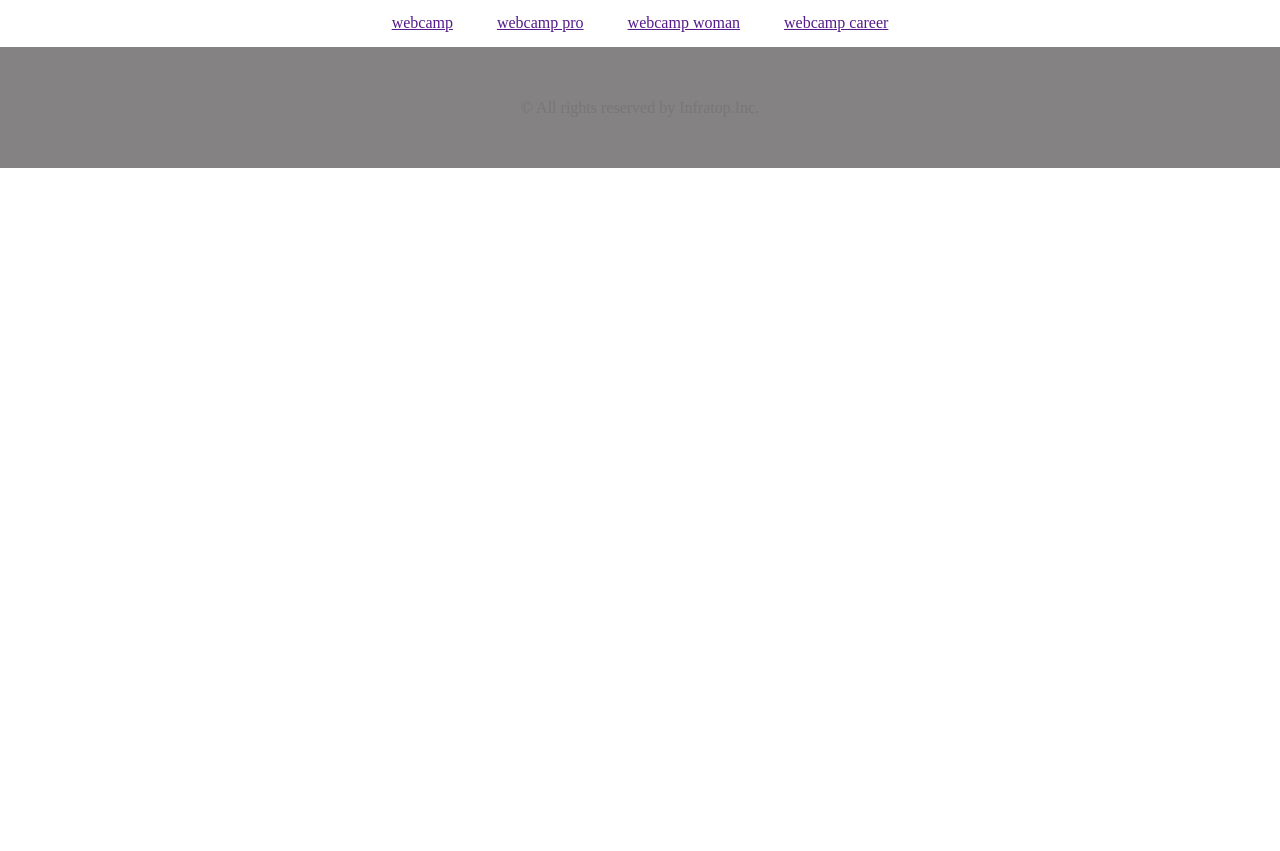
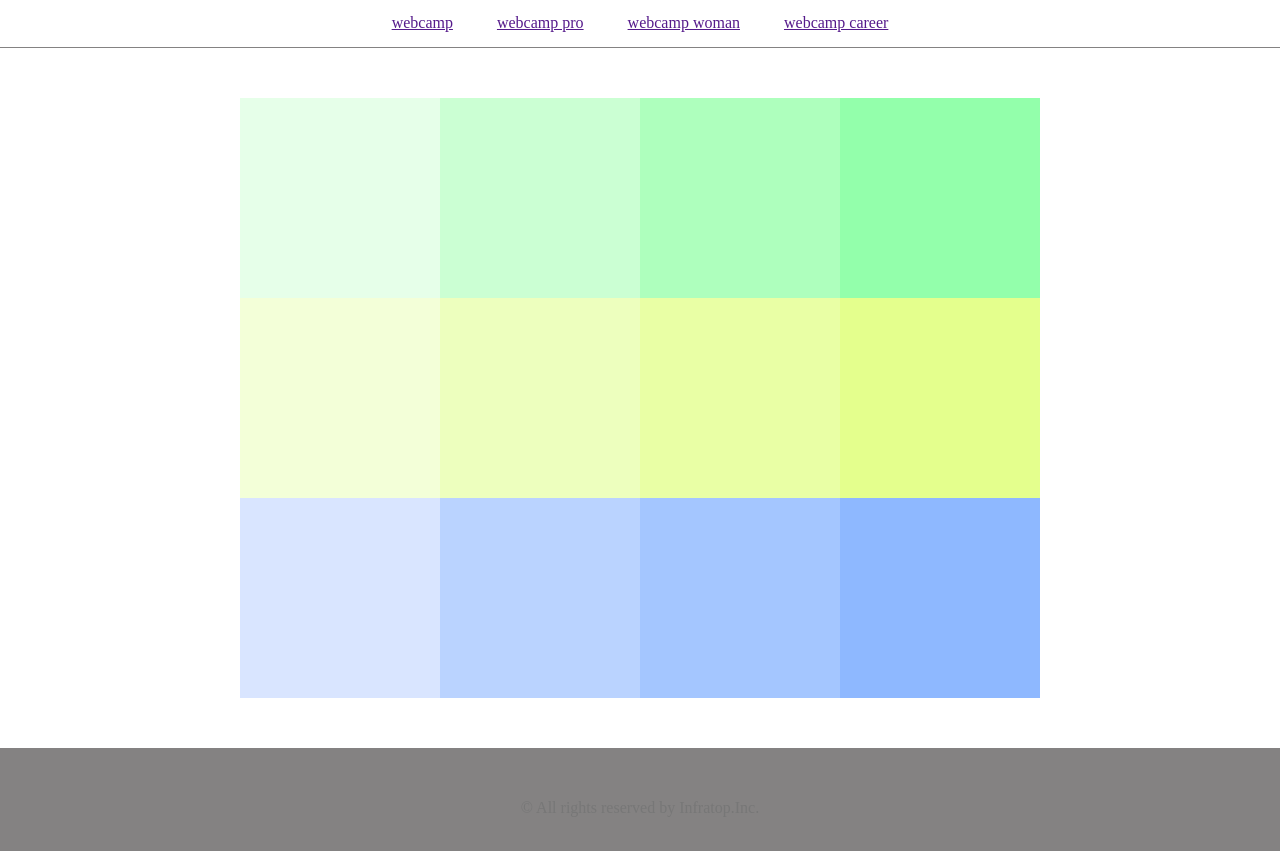
Before and after one commit to Jiima33/chapter5, a plain HTML site: page index.html in a window 1280 px wide. Shown: the part 39-890 px from the top of the page. Before the commit the page ends 800 px from the top, so only its background shows below. Drawn offline with Linux system fonts and the light colour scheme.

Commit message:
[finish]1-5

```diff
--- a/index.html
+++ b/index.html
@@ -4,7 +4,7 @@
     <meta charset="UTF-8" />
     <!-- CSSファイルの読み込み -->
     <link rel="stylesheet" href="style.css" />
-    <title>chapter4</title>
+    <title>chapter5</title>
   </head>
   <body>
     <header>
--- a/style.css
+++ b/style.css
@@ -24,6 +24,86 @@ header {
   margin: 0 20px;
 }
 
+main {
+  width: 800px;
+  margin: 50px auto;
+  display: flex;
+  flex-wrap: wrap;
+
+}
+
+.box1 {
+  width: 200px;
+  height: 200px;
+  background-color: #e6ffe9;
+}
+
+.box2 {
+  width: 200px;
+  height: 200px;
+  background-color: #cbffd3;
+}
+
+.box3 {
+  width: 200px;
+  height: 200px;
+  background-color: #aeffbd;
+}
+
+.box4 {
+  width: 200px;
+  height: 200px;
+  background-color: #93ffab;
+}
+
+.box5 {
+  width: 200px;
+  height: 200px;
+  background-color: #f3ffd8;
+}
+
+.box6 {
+  width: 200px;
+  height: 200px;
+  background-color: #edffbe;
+}
+
+.box7 {
+  width: 200px;
+  height: 200px;
+  background-color: #e9ffa5;
+}
+
+.box8 {
+  width: 200px;
+  height: 200px;
+  background-color: #e4ff8d;
+}
+
+.box9 {
+  width: 200px;
+  height: 200px;
+  background-color: #d9e5ff;
+}
+
+.box10 {
+  width: 200px;
+  height: 200px;
+  background-color: #bad3ff;
+}
+
+.box11 {
+  width: 200px;
+  height: 200px;
+  background-color: #a4c6ff;
+}
+
+.box12 {
+  width: 200px;
+  height: 200px;
+  background-color: #8eb8ff;
+}
+
 footer {
   width: 100%;
   height: 120px;
```
